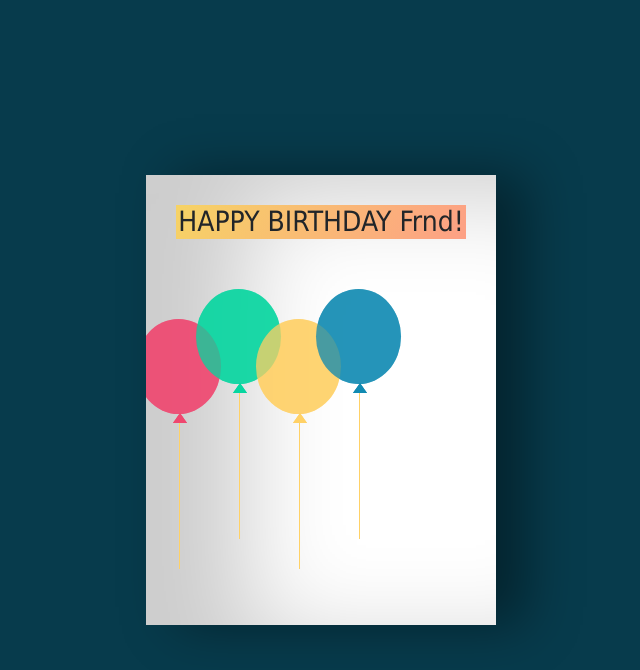
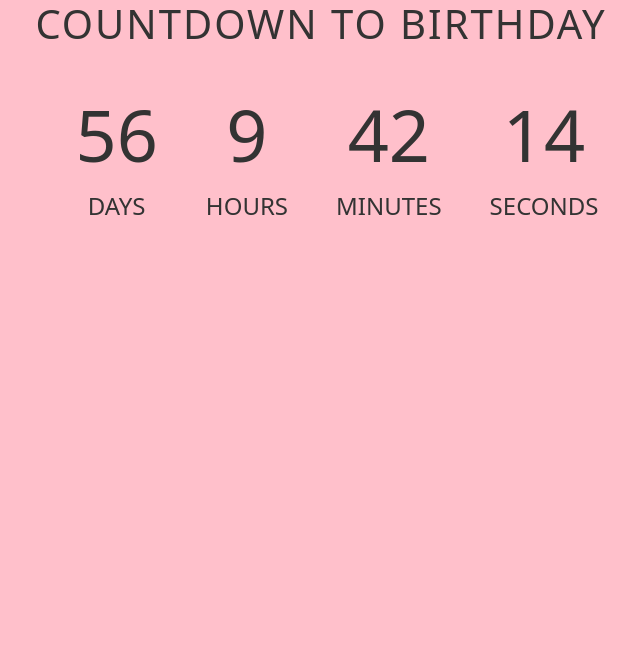
Before and after one commit to Abhishek168/gift-opening, a React (Create React App) app: page / in a window 1280 px wide. Shown: the top 670 px of the page, without its empty margins (319-959 px from the left). Built offline with nearby package versions, Linux system fonts and the light colour scheme.

Commit message:
third commit

```diff
--- a/package.json
+++ b/package.json
@@ -10,6 +10,7 @@
     "node-sass": "^4.14.1",
     "react": "^18.2.0",
     "react-dom": "^18.2.0",
+    "react-image-gallery": "^1.2.9",
     "react-router-dom": "^6.3.0",
     "react-scripts": "5.0.1",
     "web-vitals": "^2.1.4"
--- a/src/App.js
+++ b/src/App.js
@@ -5,23 +5,27 @@ import GiftOpening from './components/GiftsOpening'
 import GiftBoxJumpingAnimation from './components/GiftBoxJumpingAnimation'
 import Music from './components/Sound'
 import WelcomeCard from './components/welcomeCard'
+import MultipleImageGallery from './components/ImageGallery'
+import BirthdayCountDown from './components/BirthdayCountdown'
 
 function App() {
 	return (
 		<>
 			<BrowserRouter>
 				<Routes>
-					<Route path='/' element={<WelcomeCard />}></Route>
-					<Route path='/cake' element={<Cake />}></Route>
+					<Route path='/' element={<BirthdayCountDown />}></Route>
+					<Route path='/card' element={<WelcomeCard />}></Route>
+					<Route path='/card/cake' element={<Cake />}></Route>
 					<Route
-						path='/cake/jumpingGift'
+						path='/card/cake/jumpingGift'
 						element={<GiftBoxJumpingAnimation />}
 					></Route>
 					<Route
-						path='/cake/jumpingGift/gifts'
+						path='/card/cake/jumpingGift/gifts'
 						element={<GiftOpening />}
 					></Route>
 					<Route path='/music' element={<Music />}></Route>
+					<Route path='/gallery' element={<MultipleImageGallery />}></Route>
 				</Routes>
 			</BrowserRouter>
 		</>
--- /dev/null
+++ b/src/components/BirthdayCountdown/index.js
@@ -0,0 +1,80 @@
+import React from 'react'
+import { Link } from 'react-router-dom'
+import Music from '../Sound'
+import './styles.css'
+
+const BirthdayCountDown = () => {
+	return (
+		<>
+			{(() => {
+				const second = 1000,
+					minute = second * 60,
+					hour = minute * 60,
+					day = hour * 24
+
+				let birthday = 'Oct 26, 2022 00:00:00',
+					countDown = new Date(birthday).getTime(),
+					x = setInterval(() => {
+						let now = new Date().getTime(),
+							distance = countDown - now
+						document.getElementById('days').innerText = Math.floor(
+							distance / day,
+						)
+						document.getElementById('hours').innerText = Math.floor(
+							(distance % day) / hour,
+						)
+						document.getElementById('minutes').innerText = Math.floor(
+							(distance % hour) / minute,
+						)
+						document.getElementById('seconds').innerText = Math.floor(
+							(distance % minute) / second,
+						)
+
+						//do something later when date is reached
+						if (distance < 0) {
+							let headline = document.getElementById('headline'),
+								countdown = document.getElementById('countdown'),
+								content = document.getElementById('content')
+
+							headline.innerText = 'Happy Birthday!'
+							countdown.style.display = 'none'
+							content.style.display = 'block'
+
+							clearInterval(x)
+						}
+						//seconds
+					}, 0)
+			})()}
+			<div style={{ backgroundColor: 'pink', height: '100vh', width: '100vw' }}>
+				<div className='container'>
+					<h1 id='headline'>Countdown to birthday</h1>
+					<div id='countdown'>
+						<ul>
+							<li>
+								<span id='days'></span> days
+							</li>
+							<li>
+								<span id='hours'></span> Hours
+							</li>
+							<li>
+								<span id='minutes'></span> Minutes
+							</li>
+							<li>
+								<span id='seconds'></span> Seconds
+							</li>
+						</ul>
+					</div>
+					<div id='content' className='emoji'>
+						<span>
+							<Link to='card'>
+								<Music />
+							</Link>
+						</span>
+					</div>
+				</div>
+			</div>
+		</>
+	)
+}
+
+export default BirthdayCountDown
--- /dev/null
+++ b/src/components/BirthdayCountdown/styles.css
@@ -0,0 +1,33 @@
+.container {
+	color: #333;
+	margin: 0 auto;
+	text-align: center;
+}
+h1 {
+	font-weight: normal;
+	letter-spacing: 0.125rem;
+	text-transform: uppercase;
+}
+
+li {
+	display: inline-block;
+	font-size: 1.5rem;
+	list-style-type: none;
+	padding: 1em;
+	text-transform: uppercase;
+}
+
+li span {
+	display: block;
+	font-size: 4.5rem;
+}
+
+.emoji {
+	display: none;
+	padding: 1rem;
+}
+
+.emoji span {
+	font-size: 4rem;
+	padding: 0 0.5rem;
+}
--- a/src/components/GiftBoxJumpingAnimation/confetti/Confetti.js
+++ b/src/components/GiftBoxJumpingAnimation/confetti/Confetti.js
@@ -10,7 +10,7 @@ function Confetti({ open }) {
   function generatePoints() {
     points = [];
 
-    for (let i = 0; i < 3; i++) {
+    for (let i = 0; i < count; i++) {
       points.push(<p className={`${open ? "animated" : ""}`} key={i} />);
     }
     return points;
--- a/src/components/GiftsOpening/index.js
+++ b/src/components/GiftsOpening/index.js
@@ -29,7 +29,7 @@ const GiftOpening = () => {
 					<div className='col-12 mt-5 d-flex justify-content-center'>
 						<div className='box'>
 							<div className='box-body'>
-								<img className='img' src='https://m.media-amazon.com/images/I/810Xa848VPL._AC_SX679_.jpg' />
+								<img className='img' src='https://m.media-amazon.com/images/I/810Xa848VPL._AC_SX679_.jpg' alt="new im g data"/>
 								<div className='box-lid'>
 									<div className='box-bowtie' />
 								</div>
@@ -46,7 +46,7 @@ const GiftOpening = () => {
 					<div className='col-12 mt-5 d-flex justify-content-center'>
 						<div className='box'>
 							<div className='box-body'>
-								<img className='img' height="346" width="743" src='https://m.media-amazon.com/images/I/51E1i8ZTp+L._AC_UY695_.jpg' />
+								<img className='img' alt="new im g data" height="346" width="743" src='https://m.media-amazon.com/images/I/51E1i8ZTp+L._AC_UY695_.jpg' />
 								<div className='box-lid'>
 									<div className='box-bowtie' />
 								</div>
--- /dev/null
+++ b/src/components/ImageGallery/index.js
@@ -0,0 +1,41 @@
+import './styles.css'
+import React from 'react'
+import 'react-image-gallery/styles/css/image-gallery.css'
+import ImageGallery from 'react-image-gallery'
+
+const MultipleImageGallery = () => {
+	const [images, setImages] = React.useState(null)
+	React.useEffect(() => {
+		let shouldCancel = false
+
+		const call = async () => {
+			const response = [
+				{
+					original: 'https://i.postimg.cc/BLSSgkCX/702639.jpg',
+					thumbnail: 'https://i.postimg.cc/BLSSgkCX/702639.jpg',
+				},
+				{
+					original: 'https://i.postimg.cc/8JmFkLZr/wp4758025.jpg',
+					thumbnail: 'https://i.postimg.cc/8JmFkLZr/wp4758025.jpg',
+				},
+			]
+			if (!shouldCancel && response.length && response) {
+				setImages(response)
+			}
+			// if (!shouldCancel && response.data && response.data.length > 0) {
+			// 	setImages(
+			// 		response.data.map((url) => ({
+			// 			original: `${url}=w1024`,
+			// 			thumbnail: `${url}=w100`,
+			// 		})),
+			// 	)
+			// }
+		}
+		call()
+		return () => (shouldCancel = true)
+	}, [])
+
+	return images ? <ImageGallery items={images} /> : null
+}
+
+export default MultipleImageGallery
--- a/src/components/Sound/index.js
+++ b/src/components/Sound/index.js
@@ -13,6 +13,7 @@ const Music = () => {
 						audio.loop = true
 						audio.play()
 					}}
+					style={{ border: '0', background: 'pink' }}
 				>
 					<img src={audioImg} alt='audio immg' />
 				</button>
--- a/src/components/welcomeCard/index.js
+++ b/src/components/welcomeCard/index.js
@@ -1,5 +1,4 @@
 import { Link } from 'react-router-dom'
-import Music from '../Sound'
 import './styles.css'
 
 const WelcomeCard = () => {
@@ -21,7 +20,6 @@ const WelcomeCard = () => {
 						</div>
 					</div>
 					<div className='cardInside'>
-						<Music />
 						<h3 className='back'>HAPPY BIRTHDAY Doolo!</h3>
 						<p>Dear Friend,</p>
 						<p>
```
Also changed, not shown: src/components/ImageGallery/styles.css (added), 1 other file (tests, documents, lock files or other folders).
